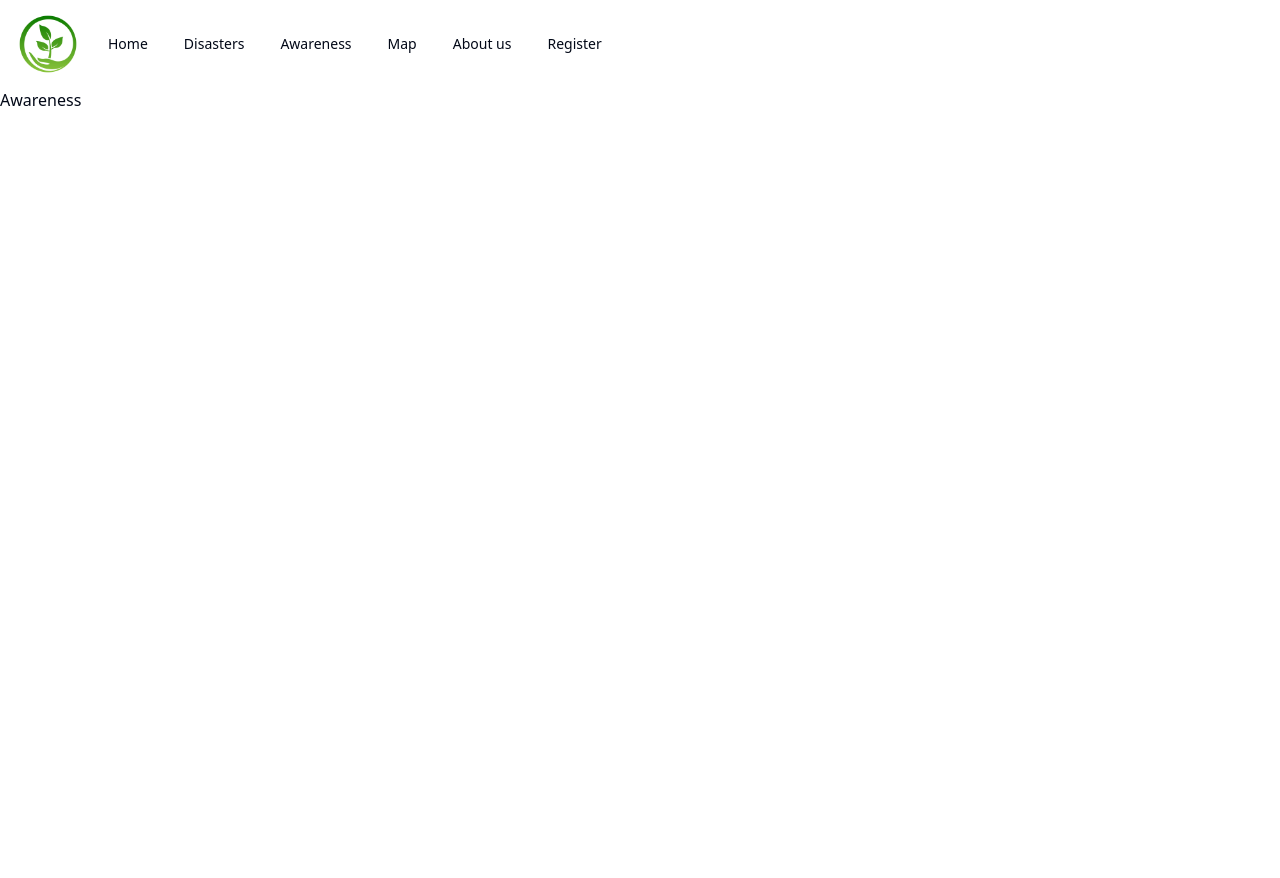
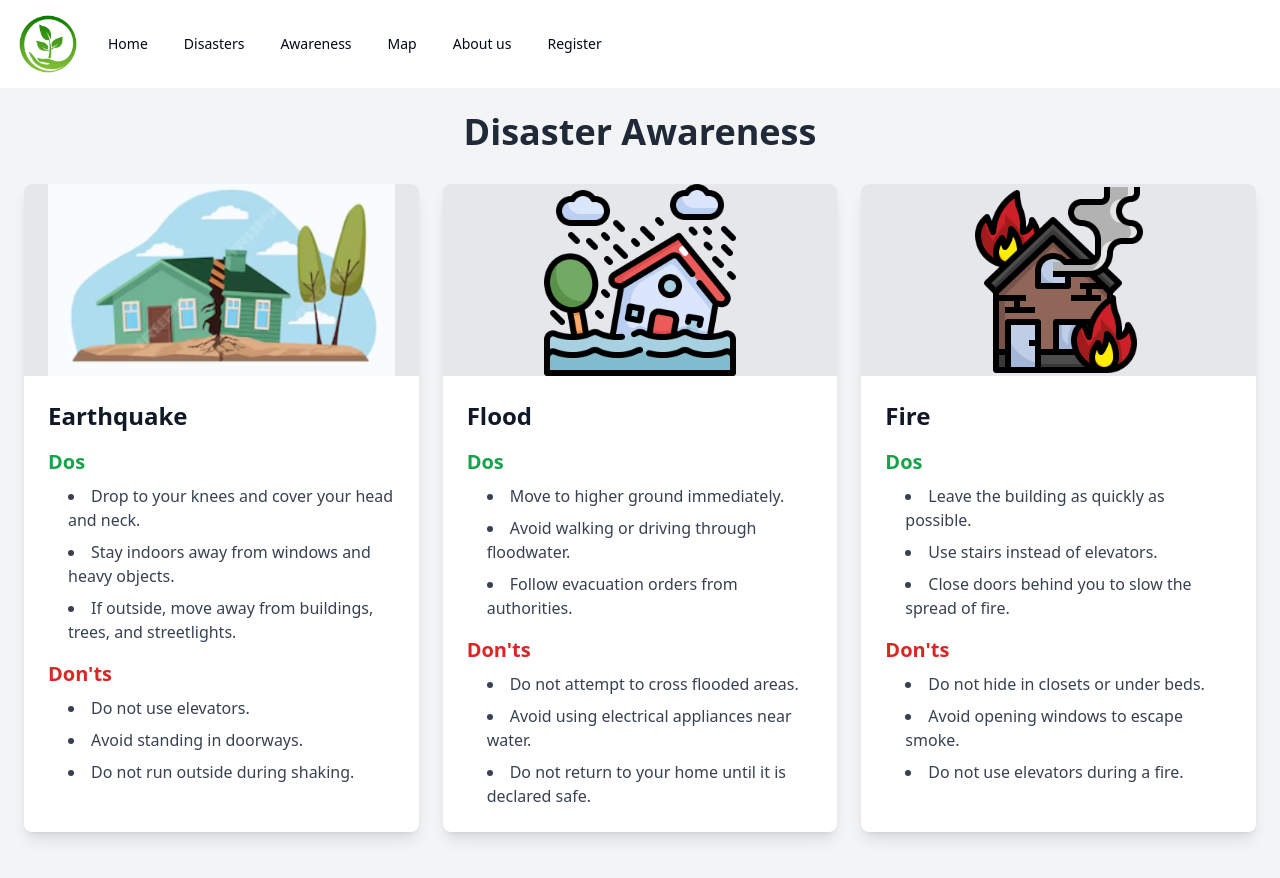
Before and after one commit to devansh-dek/CrisisBridge, a React (Vite) app in the folder client/: page /awareness in a window 1280 px wide. Shown: the top 878 px of the page. Before the commit the page ends 800 px from the top, so only its background shows below. Built offline with nearby package versions, Linux system fonts and the light colour scheme; no server answers.

Commit message:
feat: Added Awareness page frontend

```diff
--- a/client/src/index.css
+++ b/client/src/index.css
@@ -1,6 +1,39 @@
 @tailwind base;
 @tailwind components;
 @tailwind utilities;
+/* Awareness.css */
+
+/* Animation for card entrance */
+@keyframes fadeInUp {
+  from {
+    opacity: 0;
+    transform: translateY(20px);
+  }
+
+  to {
+    opacity: 1;
+    transform: translateY(0);
+  }
+}
+
+.animate__fadeInUp {
+  animation: fadeInUp 0.8s ease-out;
+}
+
+/* Animation for hover effect */
+@keyframes hoverGrow {
+  from {
+    transform: scale(1);
+  }
+
+  to {
+    transform: scale(1.05);
+  }
+}
+
+.card:hover {
+  animation: hoverGrow 0.3s ease-in-out;
+}
 
 @layer base {
   :root {
@@ -63,6 +96,7 @@
   * {
     @apply border-border;
   }
+
   body {
     @apply bg-background text-foreground;
   }
--- a/client/src/pages/Awareness.jsx
+++ b/client/src/pages/Awareness.jsx
@@ -1,7 +1,92 @@
+import React from 'react';
+// import './Awareness.css'; // Import the CSS file for animations
+
+const disasterData = [
+  {
+    type: 'Earthquake',
+    dos: [
+      'Drop to your knees and cover your head and neck.',
+      'Stay indoors away from windows and heavy objects.',
+      'If outside, move away from buildings, trees, and streetlights.'
+    ],
+    donts: [
+      'Do not use elevators.',
+      'Avoid standing in doorways.',
+      'Do not run outside during shaking.'
+    ],
+    image: 'src/assets/earthquake.png'
+  },
+  {
+    type: 'Flood',
+    dos: [
+      'Move to higher ground immediately.',
+      'Avoid walking or driving through floodwater.',
+      'Follow evacuation orders from authorities.'
+    ],
+    donts: [
+      'Do not attempt to cross flooded areas.',
+      'Avoid using electrical appliances near water.',
+      'Do not return to your home until it is declared safe.'
+    ],
+    image: 'src/assets/flooded-house.png'
+  },
+  {
+    type: 'Fire',
+    dos: [
+      'Leave the building as quickly as possible.',
+      'Use stairs instead of elevators.',
+      'Close doors behind you to slow the spread of fire.'
+    ],
+    donts: [
+      'Do not hide in closets or under beds.',
+      'Avoid opening windows to escape smoke.',
+      'Do not use elevators during a fire.'
+    ],
+    image: 'src/assets/fire.png'
+  }
+];
+
 function Awareness() {
   return (
-    <div>Awareness</div>
-  )
+    <div className="min-h-screen bg-gray-100 p-6">
+      <h1 className="text-4xl font-bold text-center mb-8 text-gray-800 animate__animated animate__fadeIn">Disaster Awareness</h1>
+      <div className="grid grid-cols-1 md:grid-cols-2 lg:grid-cols-3 gap-6">
+        {disasterData.map((disaster, index) => (
+          <div
+            key={index}
+            className="bg-white shadow-lg rounded-lg overflow-hidden transform transition-transform hover:scale-105 duration-300 animate__animated animate__fadeIn animate__delay-1s"
+          >
+            <div className="w-full h-48 flex items-center justify-center bg-gray-200">
+              <img
+                src={disaster.image}
+                alt={`${disaster.type} graphic`}
+                className="max-w-full max-h-full object-contain"
+              />
+            </div>
+            <div className="p-6">
+              <h2 className="text-2xl font-semibold mb-4 text-gray-900">{disaster.type}</h2>
+              <div className="mb-4">
+                <h3 className="text-xl font-semibold mb-2 text-green-600">Dos</h3>
+                <ul className="list-disc list-inside pl-5 space-y-2">
+                  {disaster.dos.map((item, i) => (
+                    <li key={i} className="text-gray-700">{item}</li>
+                  ))}
+                </ul>
+              </div>
+              <div>
+                <h3 className="text-xl font-semibold mb-2 text-red-600">Don'ts</h3>
+                <ul className="list-disc list-inside pl-5 space-y-2">
+                  {disaster.donts.map((item, i) => (
+                    <li key={i} className="text-gray-700">{item}</li>
+                  ))}
+                </ul>
+              </div>
+            </div>
+          </div>
+        ))}
+      </div>
+    </div>
+  );
 }
 
-export default Awareness
+export default Awareness;
```
Also changed, not shown: client/src/assets/fire.png (added).
